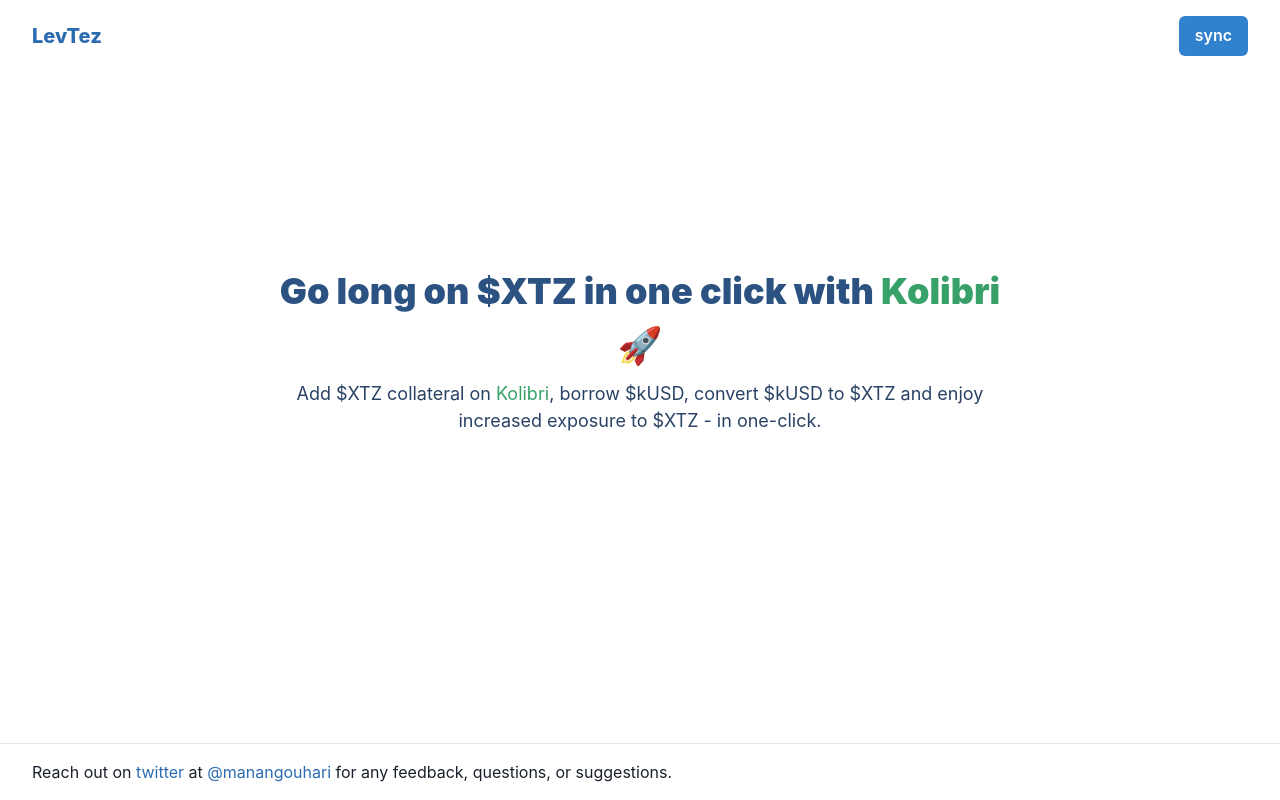
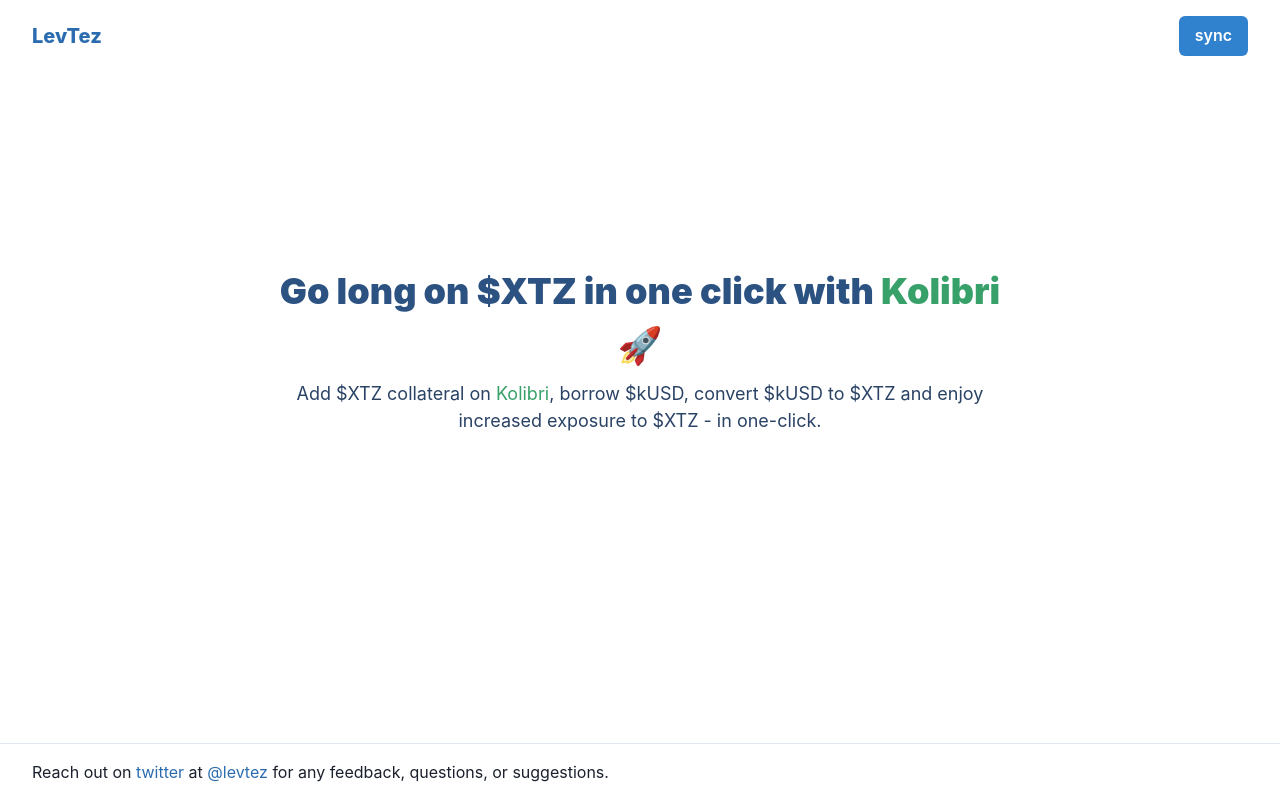
Before and after one commit to manangouhari/levtez, a React (Create React App) app: page / in a window 1280 px wide. Built offline with nearby package versions, Linux system fonts and the light colour scheme; what @taquito/beacon-wallet, @taquito/taquito would draw is missing.

Commit message:
update twitter link

```diff
--- a/src/App.js
+++ b/src/App.js
@@ -345,20 +345,12 @@
       </Box>
       <Box px={8} py={4} borderTop={"1px"} borderColor="gray.200">
         Reach out on{" "}
-        <Link
-          href="https://twitter.com/manangouhari"
-          isExternal
-          color="blue.600"
-        >
+        <Link href="https://twitter.com/levtez" isExternal color="blue.600">
           twitter
         </Link>{" "}
         at{" "}
-        <Link
-          href="https://twitter.com/manangouhari"
-          isExternal
-          color="blue.600"
-        >
-          @manangouhari
+        <Link href="https://twitter.com/levtez" isExternal color="blue.600">
+          @levtez
         </Link>{" "}
         for any feedback, questions, or suggestions.
       </Box>
```
